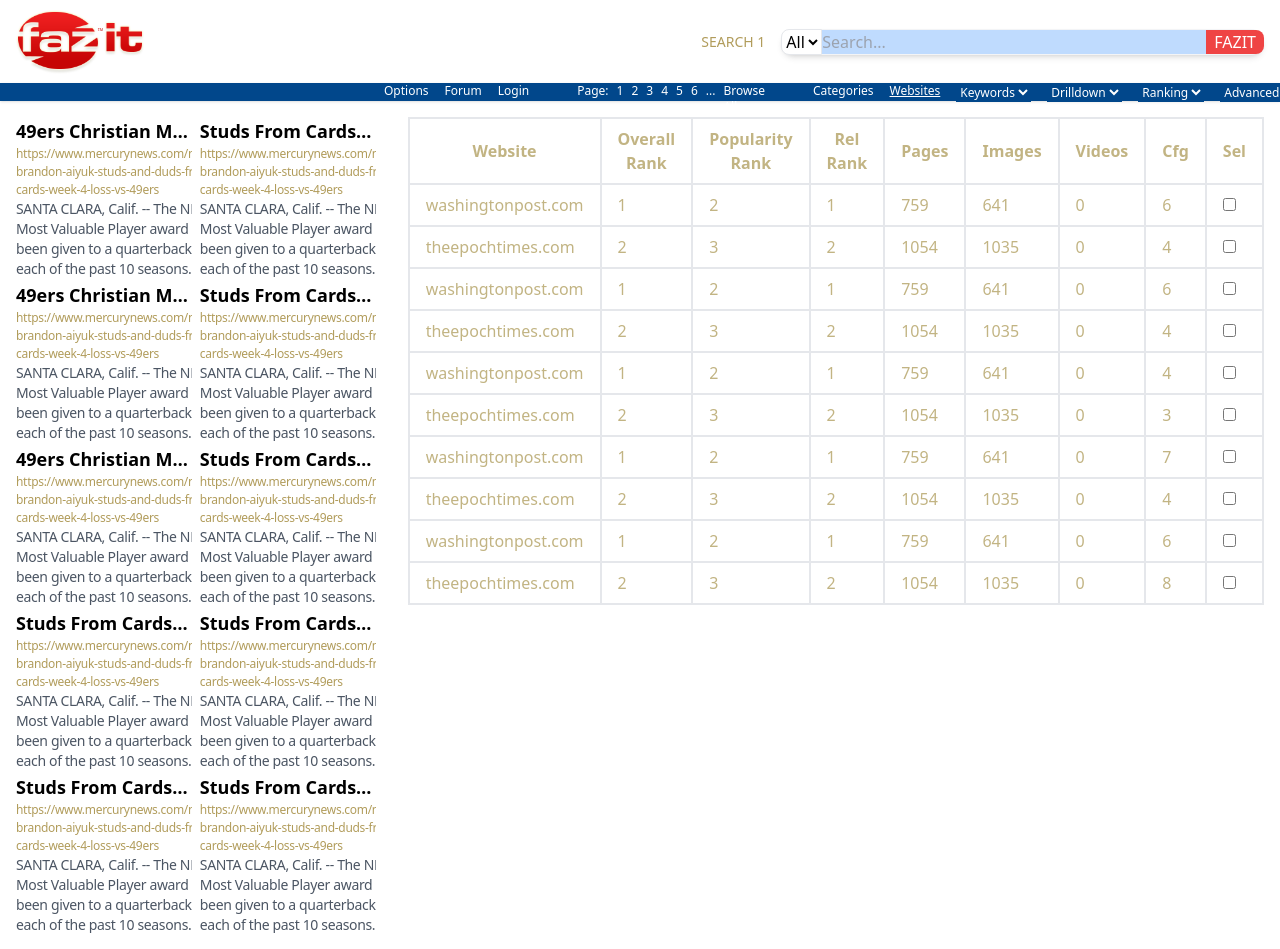
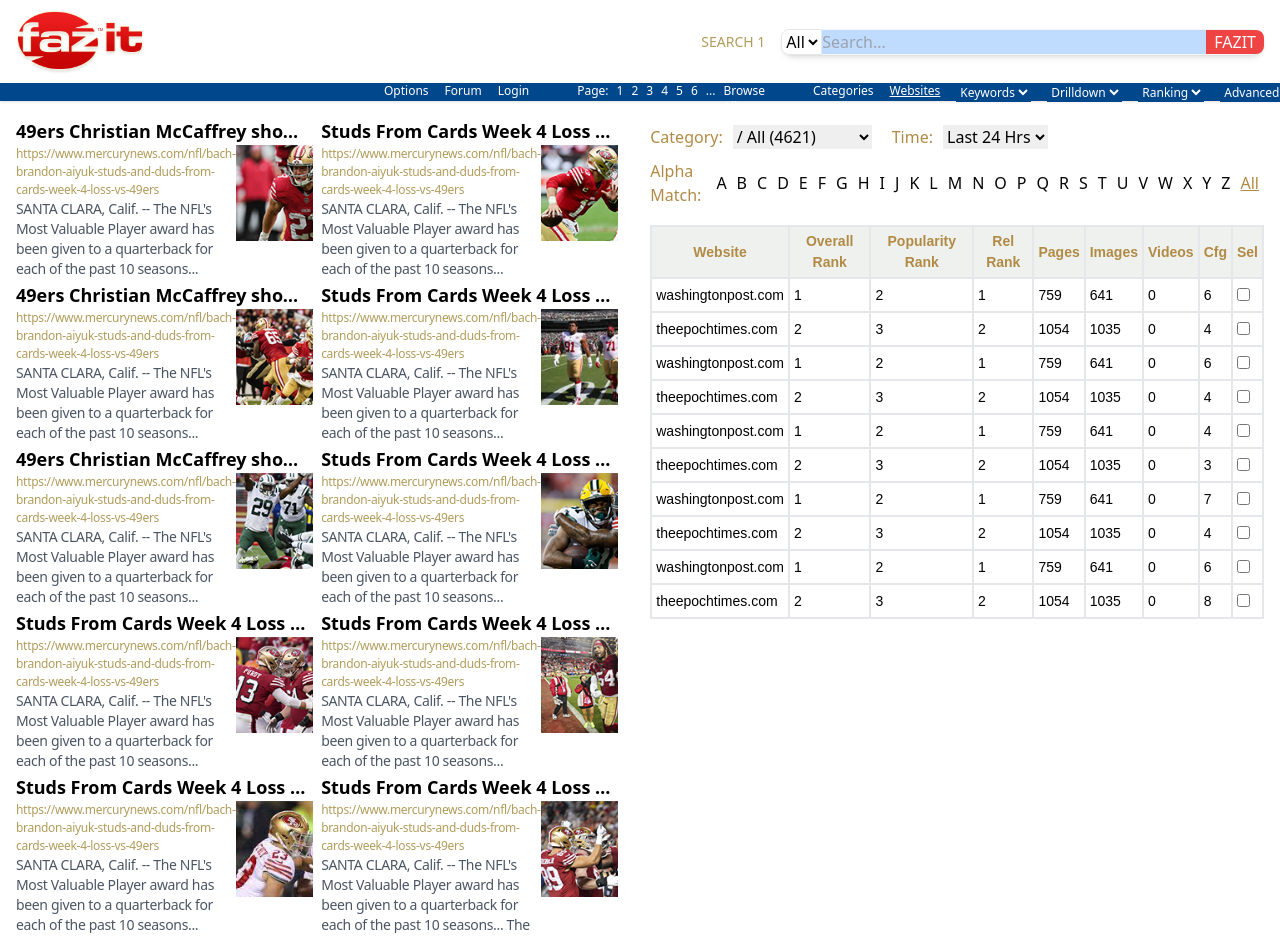
Before and after one commit to Aleeamir/fazit, a React (Vite) app: page / in a window 1280 px wide. Both pictures are taken after a click on the link "Websites". Shown: the top 949 px of the page. Built offline with nearby package versions, Linux system fonts and the light colour scheme.

Commit message:
setting font size,reduce cell padding,adding header part Table.jsx

```diff
--- a/src/components/Table.jsx
+++ b/src/components/Table.jsx
@@ -2,7 +2,22 @@
 
 const Table = () => {
   const [sortConfig, setSortConfig] = useState(null);
-  const cssclass = "py-2 px-4 border-2";
+  const [selectedCategory, setSelectedCategory] = useState('/ All (4621)');
+  const [selectedTime, setSelectedTime] = useState('Last 24 Hrs');
+  const [selectedAlpha, setSelectedAlpha] = useState(null);
+  const cssclass = "py-1 px-1 border-2";
+  const textStyle = { fontSize: "14px", fontFamily: "Arial" };
+
+  const categories = [
+    '/ All (4621)', '/ News', '/ Sports', '/ Entertainment'
+  ];
+
+  const times = [
+    'Last 24 Hrs', 'Last Week', 'Last Month', 'Last Year'
+  ];
+
+  const alphabets = 'ABCDEFGHIJKLMNOPQRSTUVWXYZ'.split('');
+
   const websites = [
     {
       website: "washingtonpost.com",
@@ -128,39 +143,140 @@
     setSortConfig({ key, direction });
   };
 
+  // Define color variables
+  const selectedColor = "#b18b45";
+  const headerBackgroundColor = "#eff1ef"; // Background color for the header
+  const defaultColor = "#050505";
+
   return (
-    <div className="overflow-x-auto rounded-none ">
-      <table className="min-w-full bg-white border-2">
-        <thead className="border-2">
+    <div className="overflow-x-auto rounded-none">
+      <div className="py-2">
+        <div style={{ display: 'flex', alignItems: 'center', marginBottom: '10px' }}>
+          <span style={{ marginRight: '10px', color: selectedColor }}>Category:</span>
+          <select
+            value={selectedCategory}
+            onChange={(e) => setSelectedCategory(e.target.value)}
+            style={{ marginRight: '20px' }}
+          >
+            {categories.map((category, index) => (
+              <option
+                key={index}
+                value={category}
+                style={{ color: selectedCategory === category ? selectedColor : defaultColor }}
+              >
+                {category}
+              </option>
+            ))}
+          </select>
+          <span style={{ marginRight: '10px', color: selectedColor }}>Time:</span>
+          <select
+            value={selectedTime}
+            onChange={(e) => setSelectedTime(e.target.value)}
+          >
+            {times.map((time, index) => (
+              <option
+                key={index}
+                value={time}
+                style={{ color: selectedTime === time ? selectedColor : defaultColor }}
+              >
+                {time}
+              </option>
+            ))}
+          </select>
+        </div>
+        <div style={{ display: 'flex', alignItems: 'center', marginBottom: '10px' }}>
+          <span style={{ marginRight: '10px', color: selectedColor }}>Alpha Match:</span>
+          {alphabets.map((alpha) => (
+            <span
+              key={alpha}
+              onClick={() => setSelectedAlpha(alpha)}
+              style={{
+                cursor: 'pointer',
+                margin: '0 5px',
+                textDecoration: selectedAlpha === alpha ? 'underline' : 'none',
+                color: selectedAlpha === alpha ? selectedColor : defaultColor
+              }}
+            >
+              {alpha}
+            </span>
+          ))}
+          <span
+            onClick={() => setSelectedAlpha(null)}
+            style={{
+              cursor: 'pointer',
+              margin: '0 5px',
+              textDecoration: selectedAlpha === null ? 'underline' : 'none',
+              color: selectedAlpha === null ? selectedColor : defaultColor
+            }}
+          >
+            All
+          </span>
+        </div>
+      </div>
+      <table className="min-w-full border-2">
+        <thead style={{ backgroundColor: headerBackgroundColor }}>
           <tr className="border-2">
-            <th className={cssclass}style={{color:"#c2b483"}} onClick={() => requestSort("website")}>
+            <th
+              className={cssclass}
+              style={{ ...textStyle, color: selectedColor }}
+              onClick={() => requestSort("website")}
+            >
               Website
             </th>
-            <th className={cssclass}style={{color:"#c2b483"}} onClick={() => requestSort("overallRank")}>
+            <th
+              className={cssclass}
+              style={{ ...textStyle, color: selectedColor }}
+              onClick={() => requestSort("overallRank")}
+            >
               Overall Rank
             </th>
             <th
-              className={cssclass}style={{color:"#c2b483"}}
+              className={cssclass}
+              style={{ ...textStyle, color: selectedColor }}
               onClick={() => requestSort("popularityRank")}
             >
               Popularity Rank
             </th>
-            <th className={cssclass} style={{color:"#c2b483"}} onClick={() => requestSort("relRank")}>
+            <th
+              className={cssclass}
+              style={{ ...textStyle, color: selectedColor }}
+              onClick={() => requestSort("relRank")}
+            >
               Rel Rank
             </th>
-            <th className={cssclass} style={{color:"#c2b483"}} onClick={() => requestSort("pages")}>
+            <th
+              className={cssclass}
+              style={{ ...textStyle, color: selectedColor }}
+              onClick={() => requestSort("pages")}
+            >
               Pages
             </th>
-            <th className={cssclass}style={{color:"#c2b483"}} onClick={() => requestSort("images")}>
+            <th
+              className={cssclass}
+              style={{ ...textStyle, color: selectedColor }}
+              onClick={() => requestSort("images")}
+            >
               Images
             </th>
-            <th className={cssclass} style={{color:"#c2b483"}} onClick={() => requestSort("videos")}>
+            <th
+              className={cssclass}
+              style={{ ...textStyle, color: selectedColor }}
+              onClick={() => requestSort("videos")}
+            >
               Videos
             </th>
-            <th className={cssclass} style={{color:"#c2b483"}} onClick={() => requestSort("cfg")}>
+            <th
+              className={cssclass}
+              style={{ ...textStyle, color: selectedColor }}
+              onClick={() => requestSort("Cfg")}
+            >
               Cfg
             </th>
-            <th className={cssclass} style={{color:"#c2b483"}} onClick={() => requestSort("sel")}>
+            <th
+              className={cssclass}
+              style={{ ...textStyle, color: selectedColor }}
+              onClick={() => requestSort("sel")}
+            >
               Sel
             </th>
           </tr>
@@ -168,15 +284,33 @@
         <tbody className="border-2">
           {sortedWebsites.map((website, index) => (
             <tr key={index} className="border-2">
-              <td className={cssclass} style={{color:"#c2b483"}}>{website.website}</td>
-              <td className={cssclass}style={{color:"#c2b483"}}>{website.overallRank}</td>
-              <td className={cssclass}style={{color:"#c2b483"}}>{website.popularityRank}</td>
-              <td className={cssclass}style={{color:"#c2b483"}}>{website.relRank}</td>
-              <td className={cssclass}style={{color:"#c2b483"}}>{website.pages}</td>
-              <td className={cssclass}style={{color:"#c2b483"}}>{website.images}</td>
-              <td className={cssclass}style={{color:"#c2b483"}}>{website.videos}</td>
-              <td className={cssclass}style={{color:"#c2b483"}}>{website.Cfg}</td>
-              <td className="py-2 px-4 border border-gray-300 text-[#6394b4]" ><input type="checkbox" name="" id="" /></td>
+              <td className={cssclass} style={textStyle}>
+                {website.website}
+              </td>
+              <td className={cssclass} style={textStyle}>
+                {website.overallRank}
+              </td>
+              <td className={cssclass} style={textStyle}>
+                {website.popularityRank}
+              </td>
+              <td className={cssclass} style={textStyle}>
+                {website.relRank}
+              </td>
+              <td className={cssclass} style={textStyle}>
+                {website.pages}
+              </td>
+              <td className={cssclass} style={textStyle}>
+                {website.images}
+              </td>
+              <td className={cssclass} style={textStyle}>
+                {website.videos}
+              </td>
+              <td className={cssclass} style={textStyle}>
+                {website.Cfg}
+              </td>
+              <td className="py-1 px-1 border border-gray-300" style={{ color: "#050544" }}>
+                <input type="checkbox" name="" id="" />
+              </td>
             </tr>
           ))}
         </tbody>
```
